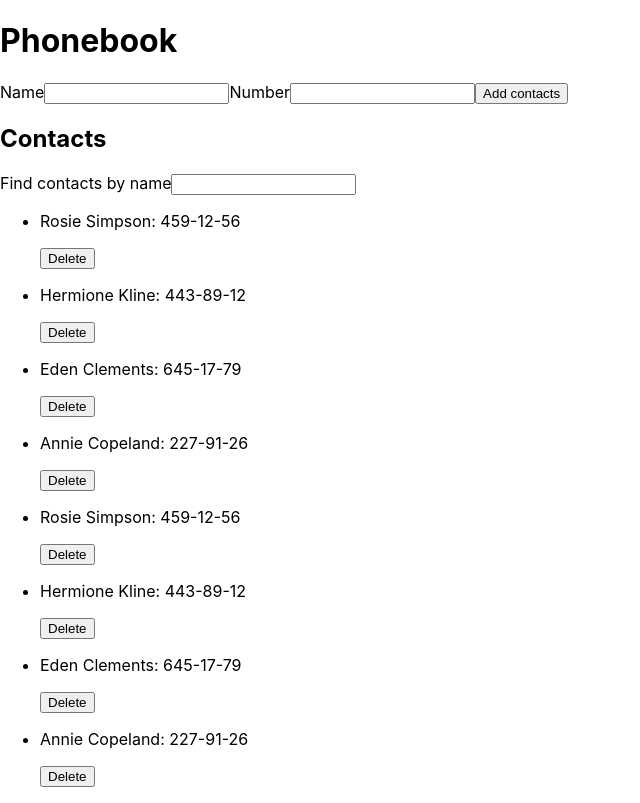
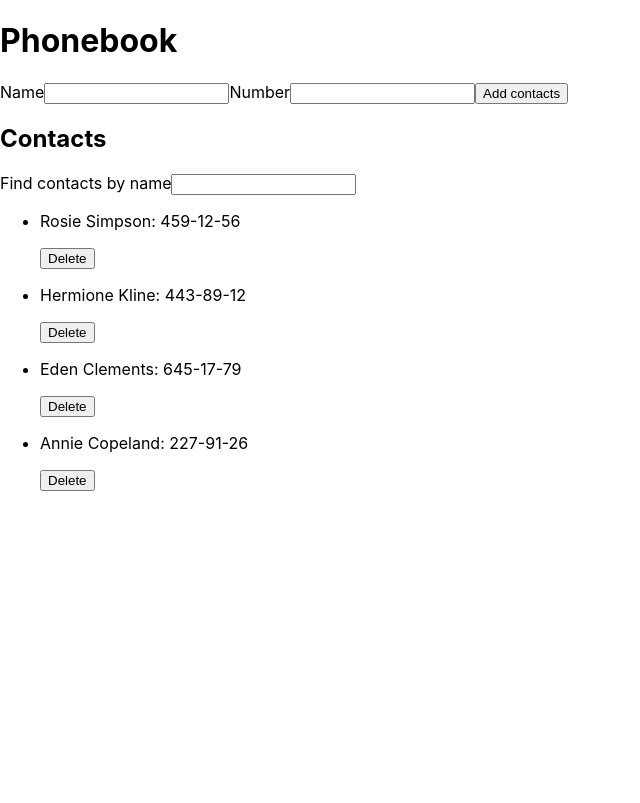
Before and after one commit to Valerii2022/goit-react-hw-02-phonebook, a React (Create React App) app: page / in a window 1280 px wide. Shown: the whole page, without its empty margins (0-640 px from the left). Built offline with nearby package versions, Linux system fonts and the light colour scheme.

Commit message:
contact list

```diff
--- a/src/components/App.js
+++ b/src/components/App.js
@@ -111,20 +111,6 @@ export class App extends Component {
           contacts={this.state.contacts}
           handleContactsDelete={this.handleContactsDelete}
         />
-        <ul>
-          {this.state.contacts.map(({ name, id, number }) => {
-            return (
-              <li key={id}>
-                <p>
-                  {name}: {number}
-                </p>
-                <button id={id} onClick={this.handleContactsDelete}>
-                  Delete
-                </button>
-              </li>
-            );
-          })}
-        </ul>
       </>
     );
   }
```
